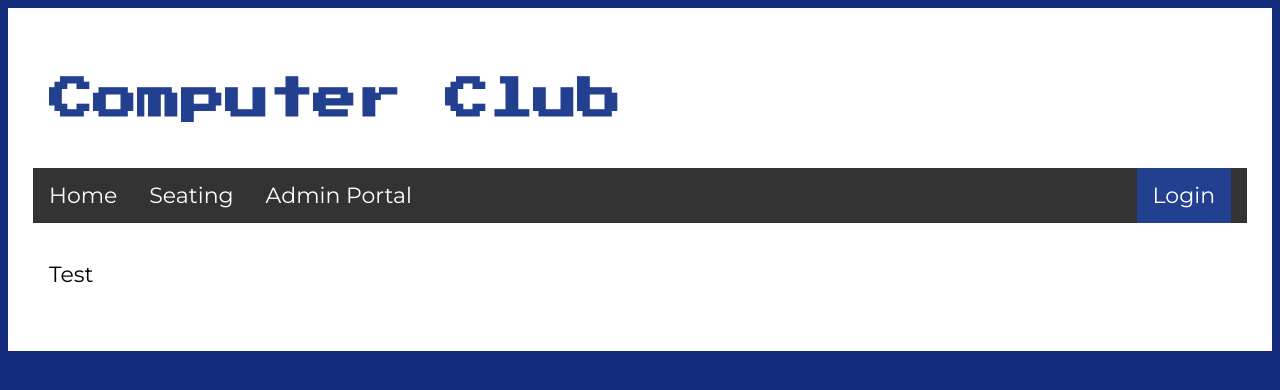
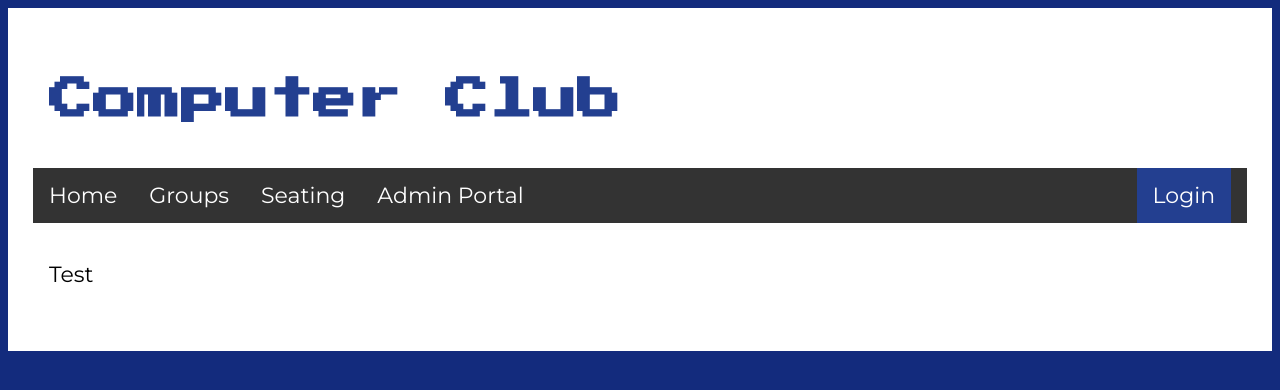
Before and after one commit to Redstone-2/CITComputerClub2, a Jekyll site: the page built from seating.md, in a window 1280 px wide. Shown: the top 390 px of the page. Built offline with Jekyll 4.4.1, drawn with Linux system fonts in a browser that asks for light colours; nearby versions of some CDN libraries; the repository's description, which GitHub fills in, is left out.

Commit message:
Update default.html

```diff
--- a/_layouts/default.html
+++ b/_layouts/default.html
@@ -279,14 +279,15 @@
 
     <div class="navbar" id="myTopnav">
       <a href="{{ '/' | relative_url }}">Home</a>
-      <a href="">Seating</a>
-      <a href="">Admin Portal</a>
+      <a href="groups.html">Groups</a>
+      <a href="seating.html">Seating</a>
+      <a href="admin.html">Admin Portal</a>
       <a onclick="document.getElementById('id01').style.display='block'" id="loginbutton" style="display: none;">Login</a>
 
       <div class="dropdown" id="UserOptions" style="display: none;">
         <a class="dropbtn">Username</a>
         <div class="dropdown-content">
-          <a href="javascript:void(0);" onclick="deleteCookie('user')">Logout</a>
+          <a href="javascript:void(0);" onclick="logout()">Logout</a>
         </div>
       </div>
       <a href="javascript:void(0);" class="icon" onclick="menuExpand()">
@@ -319,9 +320,7 @@
     </div>
   </form>
 </div>
-<div id="flex">
 
-</div>
     <div class="container">
       <section id="main_content">
         {{ content }}
```
Also changed, not shown: other parts of _layouts/default.html (+5 -0 lines).
